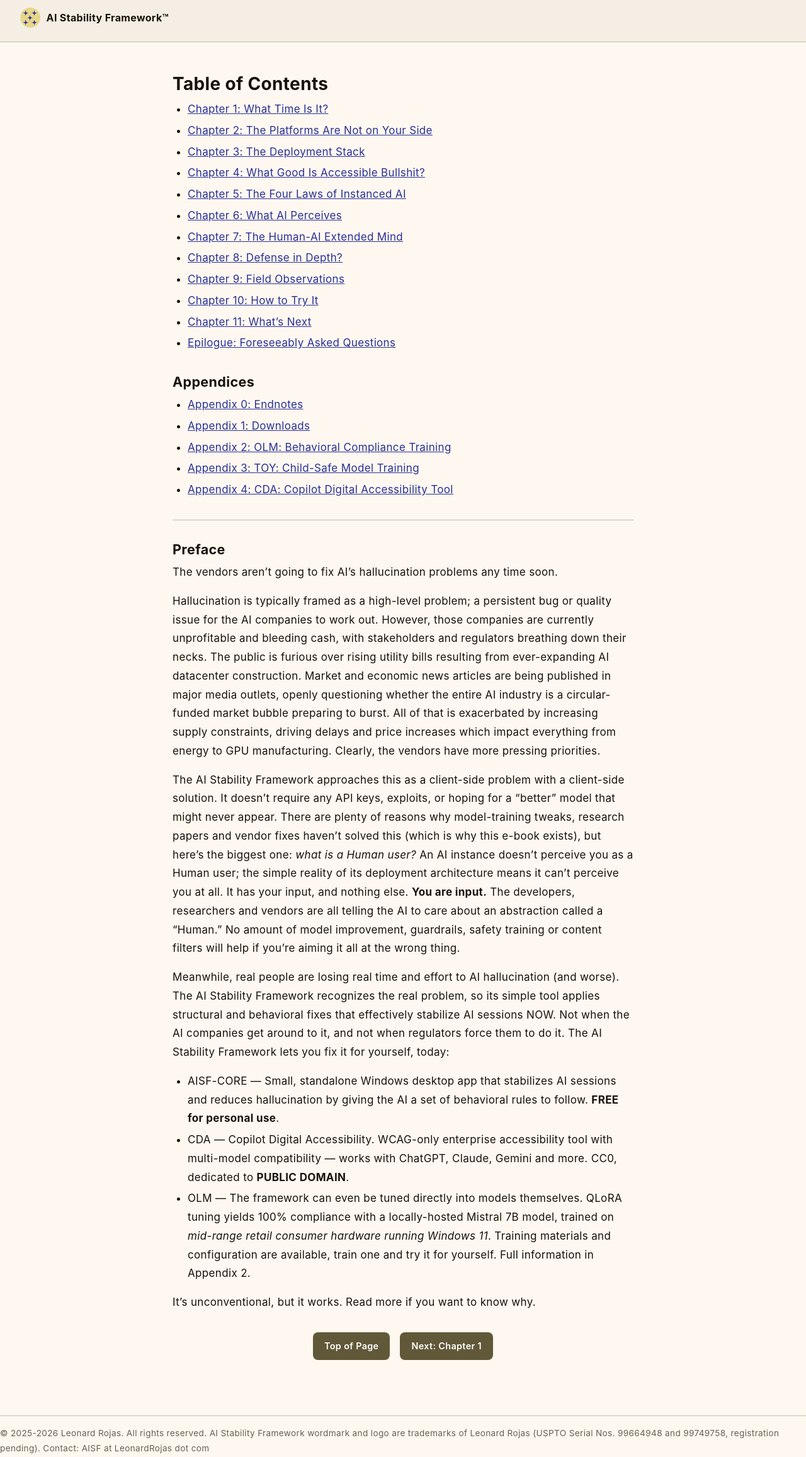
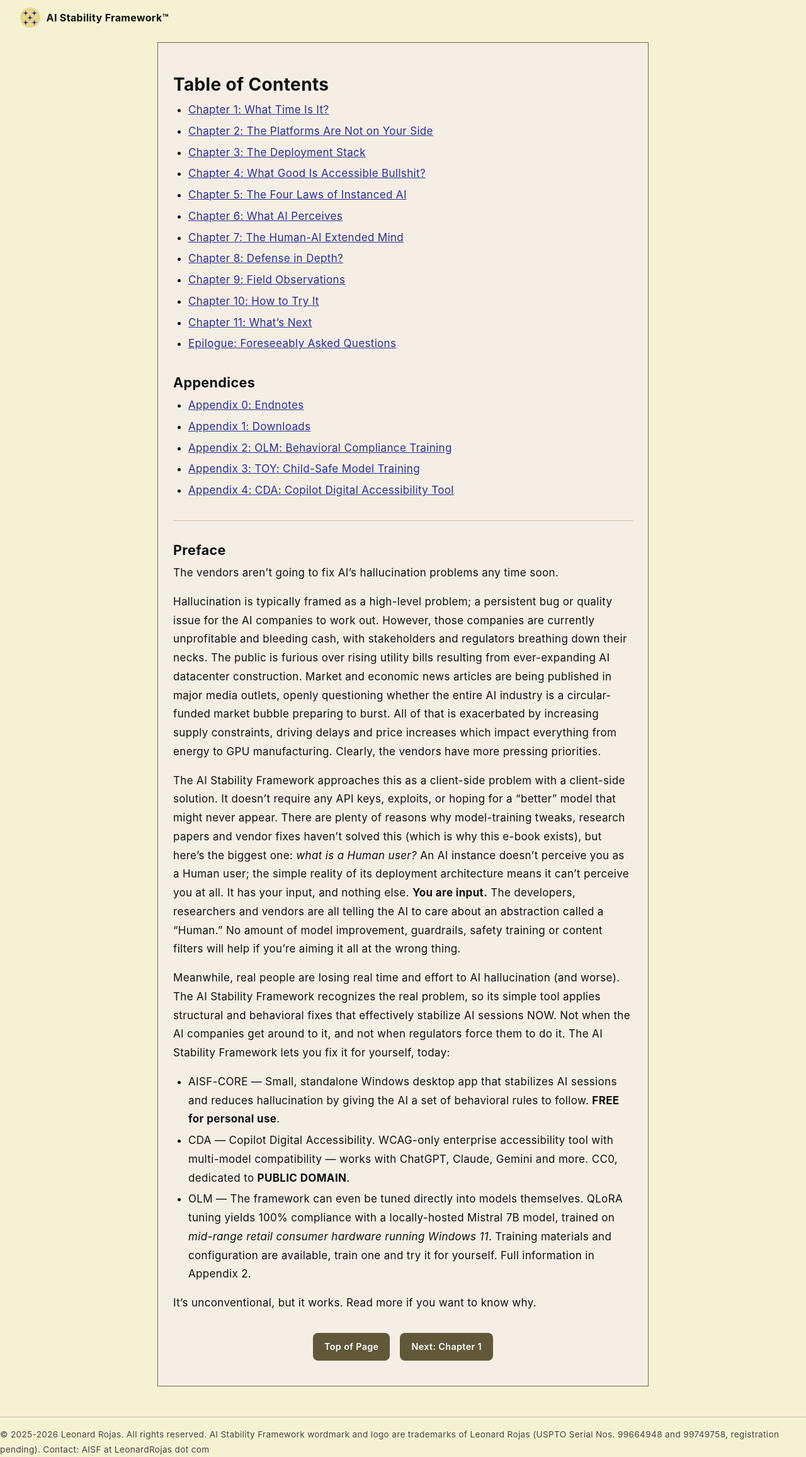
Before and after one commit to rojaslen/AISF-WEB, a Jekyll site: the page built from index.md, in a window 1280 px wide. Shown: the whole page at 63% size. Built offline with Jekyll 4.4.1, drawn with Linux system fonts in a browser that asks for light colours; some web fonts are replaced.

Commit message:
Update style.css
Light mode canon colors

```diff
--- a/assets/css/style.css
+++ b/assets/css/style.css
@@ -16,14 +16,14 @@
 /* --- Light mode (default) --- */
 :root {
   color-scheme: light dark;
-  --color-bg:           #FFF8F0;   /* 2850K warm white */
-  --color-text:         #1A1209;   /* warm near-black */
-  --color-header-bg:    #F5EEE4;   /* warm header */
-  --color-header-border:#C8BAA8;
-  --color-heading:      #1A1209;
+  --color-bg:           #F5F1D3;   /* White Gold -- page/outer bg */
+  --color-text:         #111111;
+  --color-header-bg:    #F5F1D3;   /* White Gold -- header chrome matches page */
+  --color-header-border:transparent;
+  --color-heading:      #111111;
   --color-rule:         #C8BAA8;
   --color-code-bg:      #EDE5D8;
-  --color-muted:        #6B5E50;
+  --color-muted:        #444444;
   --color-link:         #283198;   /* TM Navy */
   --color-link-visited: #1A2470;
   --font-body:          "Inter", system-ui, -apple-system, sans-serif;
@@ -31,7 +31,7 @@
   --color-alert-bg:     #f0f7ff;
   --color-alert-border: #0055b3;
   --color-btn-bg:       #605838;   /* Harvest Gold */
-  --color-btn-hover:    #4E4830;
+  --color-btn-hover:    #746C44;   /* Antique Gold */
   --color-btn-text:     #FFFFFF;
 }
 
@@ -144,8 +144,9 @@
   max-width: 780px;
   margin: 0 auto;
   padding: 2rem 1.5rem;
-  background-color: var(--color-bg);
+  background-color: #F5EEE4;   /* Bone -- content area over White Gold page */
   color: var(--color-text);
+  border: 1px solid #746C44;   /* Antique Gold -- both modes */
 }
 
 @media (prefers-color-scheme: dark) {
```
